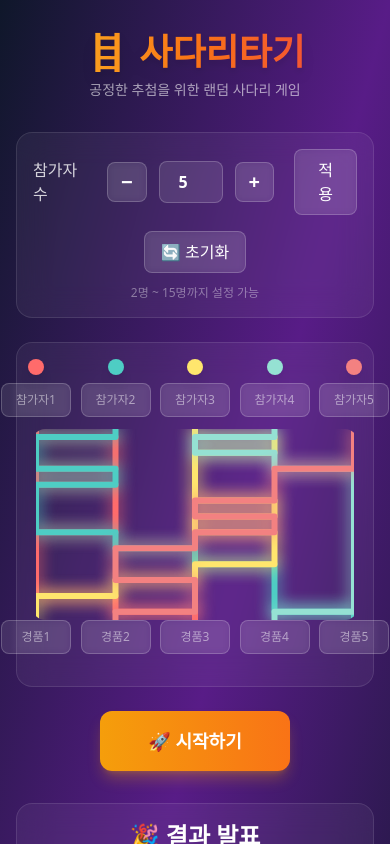
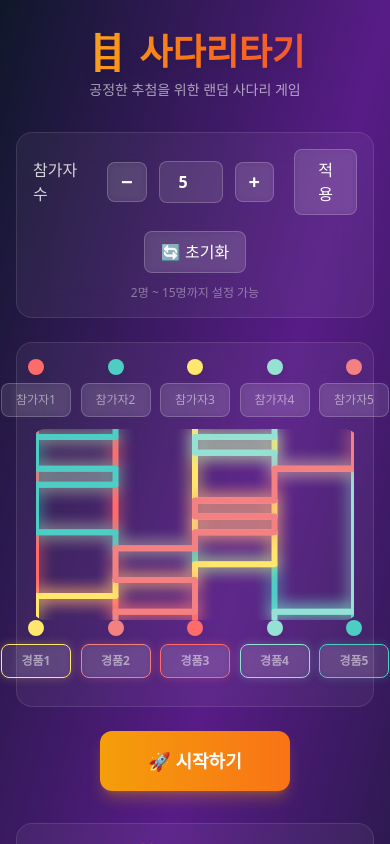
Before and after one commit to izowooi/learning-cake, a Next.js app in the folder ladder/: page / in a window 390 px wide. Both pictures are taken after a click on the button "🚀 시작하기". Shown: the top 844 px of the page. Built offline with nearby package versions, Linux system fonts and the light colour scheme; a web font is replaced by a local one.

Commit message:
경품 상자 색깔 추가

```diff
--- a/ladder/src/components/LadderGame.tsx
+++ b/ladder/src/components/LadderGame.tsx
@@ -350,7 +350,7 @@ export default function LadderGame() {
             className="relative mt-4"
             style={{
               width: dimensions.width,
-              height: 50,
+              height: 70,
               margin: '0 auto'
             }}
           >
@@ -359,6 +359,12 @@ export default function LadderGame() {
               const xPosition = participantCount > 1
                 ? (index / (participantCount - 1)) * 100
                 : 50
+
+              // 결과가 나왔을 때 이 경품에 도착한 참가자의 색상 찾기
+              const arrivedPath = showResults
+                ? paths.find(p => p.resultIndex === index)
+                : null
+              const prizeColor = arrivedPath?.color
 
               return (
                 <div
@@ -370,13 +376,26 @@ export default function LadderGame() {
                     top: 0
                   }}
                 >
+                  {/* 결과가 나왔을 때 색상 표시 */}
+                  {showResults && prizeColor && (
+                    <div
+                      className="w-4 h-4 rounded-full mb-2 shadow-lg"
+                      style={{ backgroundColor: prizeColor }}
+                    />
+                  )}
                   <input
                     type="text"
                     value={prizes[index] || ''}
                     onChange={(e) => handlePrizeChange(index, e.target.value)}
                     placeholder={`경품${index + 1}`}
-                    className="input-field w-[70px] md:w-[90px] text-xs md:text-sm"
+                    className="input-field w-[70px] md:w-[90px] text-xs md:text-sm transition-all duration-300"
                     disabled={isPlaying}
+                    style={showResults && prizeColor ? {
+                      color: prizeColor,
+                      borderColor: prizeColor,
+                      boxShadow: `0 0 10px ${prizeColor}40`,
+                      fontWeight: 'bold'
+                    } : {}}
                   />
                 </div>
               )
```
